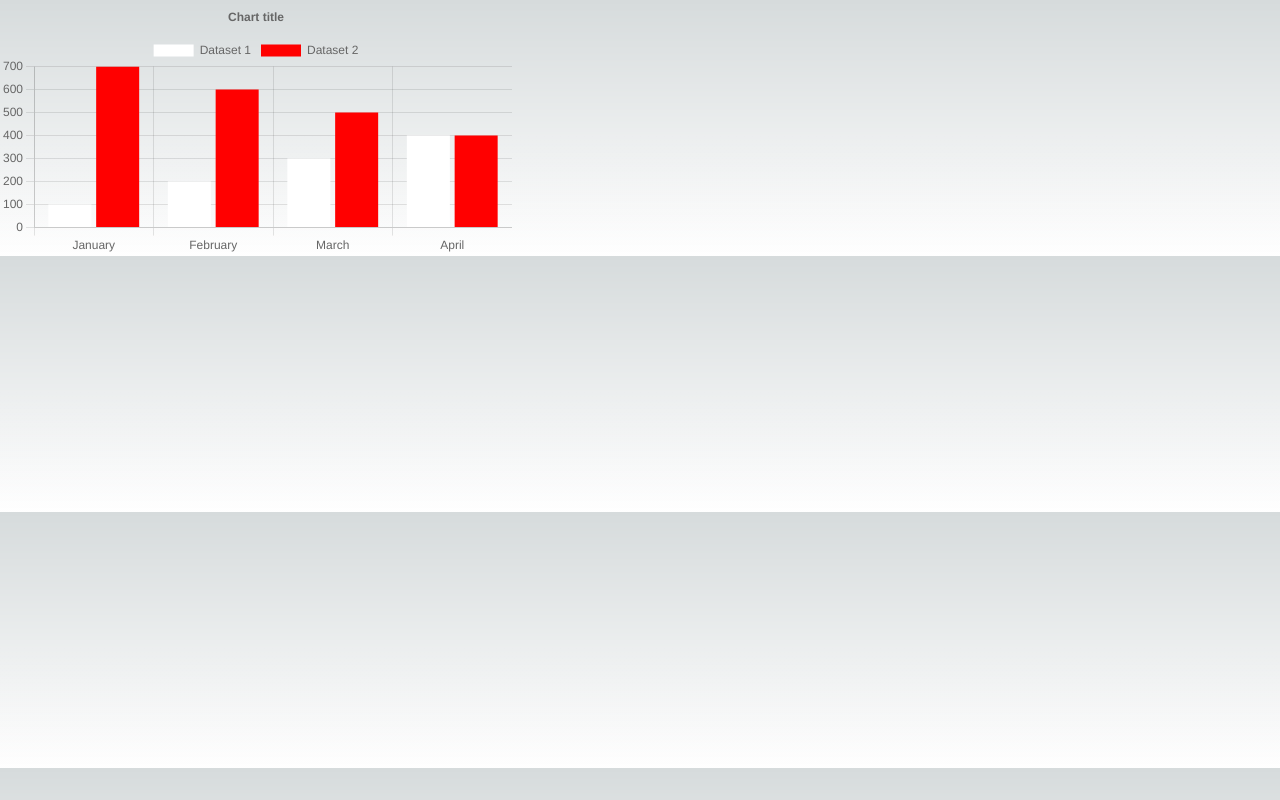
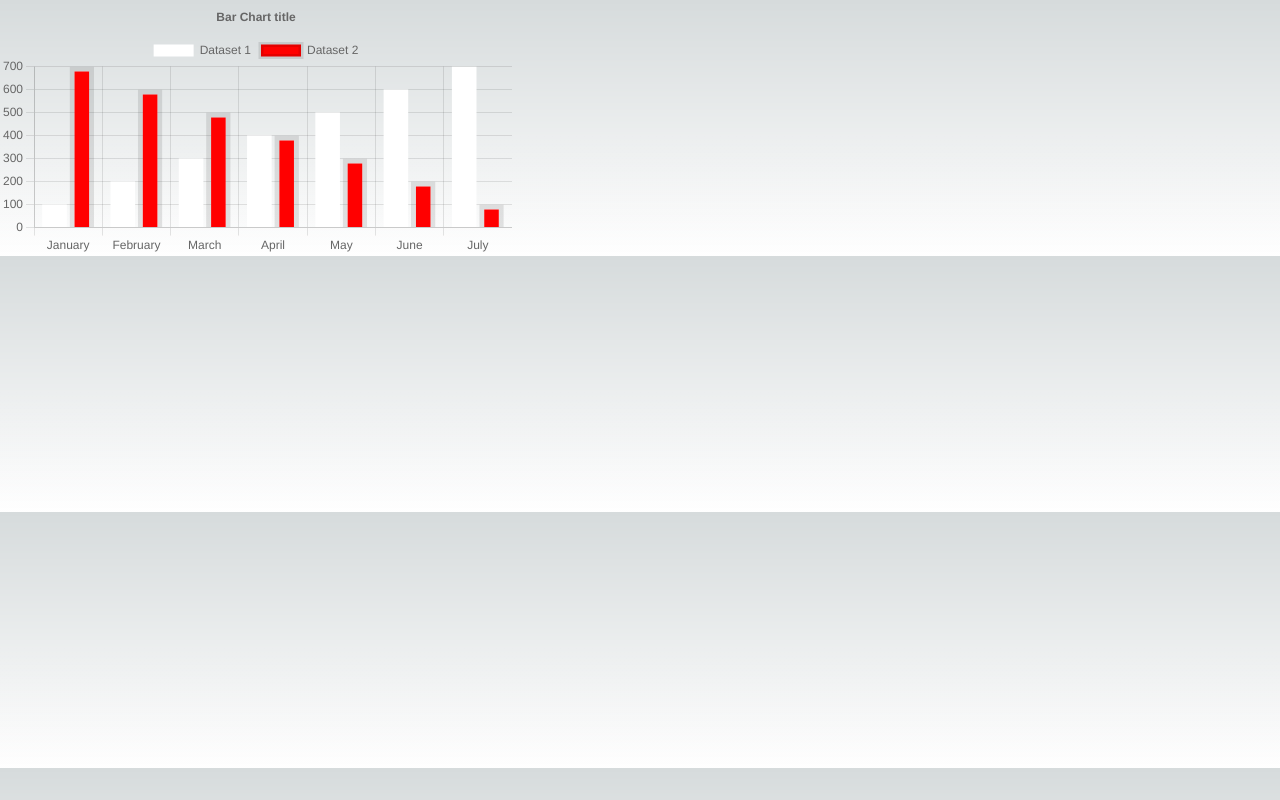
Before and after one commit to byeonjae/chartjspoc, a Next.js app: page / in a window 1280 px wide. Built offline with nearby package versions, Linux system fonts and the light colour scheme.

Commit message:
feat: <Bar /> 써보기
Refs https://react-chartjs-2.js.org/components/bar

```diff
--- /dev/null
+++ b/src/app/Components/BarChart.tsx
@@ -0,0 +1,52 @@
+import { Chart as ChartJS, CategoryScale, LinearScale, BarElement, Title, Legend } from "chart.js";
+import { Bar, Chart } from "react-chartjs-2";
+
+ChartJS.register(
+  CategoryScale,
+  LinearScale,
+  BarElement,
+  Title,
+  Legend,
+);
+
+const options = {
+  responsive: true,
+  plugins: {
+    legend: {
+      display: true,
+      position: 'top' as const,
+    },
+    title: {
+      display: true,
+      text: 'Bar Chart title',
+    },
+  },
+};
+
+const labels = ['January', 'February', 'March', 'April', 'May', 'June', 'July'];
+
+const data = {
+  labels,
+  datasets: [
+    {
+      label: 'Dataset 1',
+      data: [100, 200, 300, 400, 500, 600, 700],
+      backgroundColor: 'white',
+    },
+    {
+      label: 'Dataset 2',
+      data: [700, 600, 500, 400, 300, 200, 100],
+      backgroundColor: 'red',
+      borderWidth: 5
+    },
+  ],
+};
+
+const BarChart = () => {
+  return (
+    <Bar options={options} data={data} />
+    // <Chart type="bar" data={data} />
+  );
+};
+
+export default BarChart;
--- a/src/app/Components/index.ts
+++ b/src/app/Components/index.ts
@@ -1 +1,2 @@
 export { default as TestChart } from './Chart';
+export { default as BarChart } from './BarChart';
--- a/src/app/page.tsx
+++ b/src/app/page.tsx
@@ -1,10 +1,12 @@
-import { TestChart } from './Components';
+'use client';
+
+import { BarChart } from './Components';
 
 export default function Home() {
   return (
     <div className='flex flex-col w-full'>
       <div className='w-[512px]'>
-        <TestChart />
+        <BarChart />
       </div>
     </div>
   );
```
